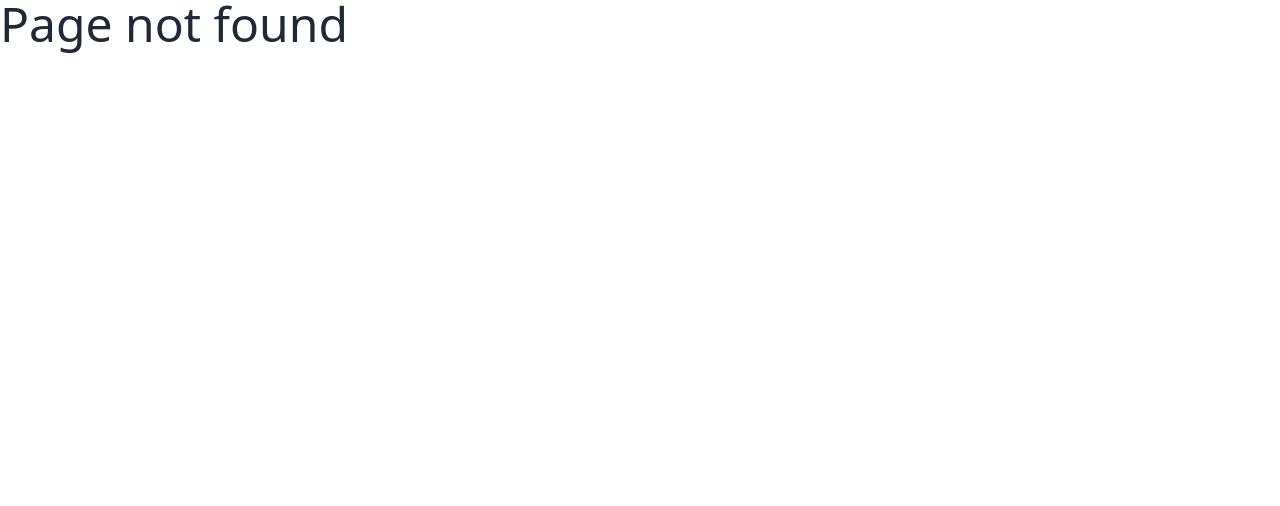
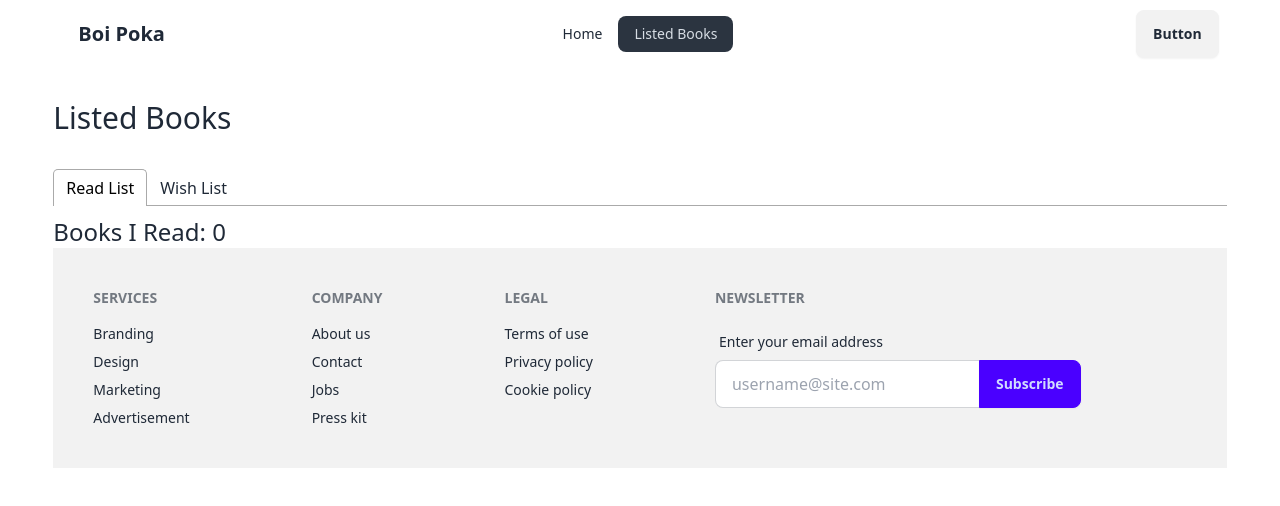
Before and after one commit to rownakabdullahomi/React-Boi-Poka, a React (Vite) app: page /listedBooks in a window 1280 px wide. Before the commit this address had no page. Shown: the top 506 px of the page. Built offline with nearby package versions, Linux system fonts and the light colour scheme.

Commit message:
read list done using local storage

```diff
--- a/package.json
+++ b/package.json
@@ -15,6 +15,7 @@
     "react": "^18.3.1",
     "react-dom": "^18.3.1",
     "react-router-dom": "^6.27.0",
+    "react-tabs": "^6.0.2",
     "sort-by": "^1.2.0"
   },
   "devDependencies": {
--- a/src/components/BookDetail/BookDetail.jsx
+++ b/src/components/BookDetail/BookDetail.jsx
@@ -1,6 +1,6 @@
 import React from "react";
 import { useLoaderData, useParams } from "react-router-dom";
-import { addToStoredReadList } from "../../utility/addToDb";
+import { addToStoredReadList, addToStoredWishList } from "../../utility/addToDb";
 
 const BookDetail = () => {
   const data = useLoaderData();
@@ -14,19 +14,27 @@ const BookDetail = () => {
   const handleMarkAsRead = (id) => {
     addToStoredReadList(id);
   };
+  const handleAddToWishList = (id) => {
+    addToStoredWishList(id);
+  };
 
   return (
     <div className="my-12">
-      <h2>details: {bookId}</h2>
+      <h2>details: {currentBookId}</h2>
       <img className="w-36" src={image} alt="" />
       <br />
       <button
-        onClick={() => handleMarkAsRead(bookId)}
+        onClick={() => handleMarkAsRead(currentBookId)}
         className="btn btn-outline btn-accent mr-5"
       >
         Mark asRead
       </button>
-      <button className="btn btn-accent">Add to Wish List</button>
+      <button
+        onClick={() => handleAddToWishList(currentBookId)}
+        className="btn btn-accent"
+      >
+        Add to Wish List
+      </button>
     </div>
   );
 };
--- /dev/null
+++ b/src/components/ListedBooks/ListedBooks.jsx
@@ -0,0 +1,50 @@
+import React, { useEffect, useState } from "react";
+import { useLoaderData } from "react-router-dom";
+
+import { Tab, Tabs, TabList, TabPanel } from "react-tabs";
+import "react-tabs/style/react-tabs.css";
+import { getStoredReadList } from "../../utility/addToDb";
+import Book from "../Book/Book";
+
+const ListedBooks = () => {
+    const allBooks = useLoaderData();
+    const [readList, setReadList] = useState([]);
+
+
+
+  useEffect(() => {
+    const storedReadList = getStoredReadList();
+
+    const storedReadListInt = storedReadList.map(id => parseInt(id));
+
+    const readBookList = allBooks.filter(book => storedReadListInt.includes(book.bookId));
+
+    setReadList(readBookList);
+  }, []);
+
+  return (
+    <div>
+      <h3 className="text-3xl my-8">Listed Books</h3>
+      <Tabs>
+        <TabList>
+          <Tab>Read List</Tab>
+          <Tab>Wish List</Tab>
+        </TabList>
+
+        <TabPanel>
+          <h2 className="text-2xl">Books I Read: {readList.length}</h2>
+        </TabPanel>
+
+        {
+            readList.map(book => <Book key={book.bookId} book={book}></Book>)
+        }
+
+        <TabPanel>
+          <h2 className="text-2xl">My Wish List</h2>
+        </TabPanel>
+      </Tabs>
+    </div>
+  );
+};
+
+export default ListedBooks;
--- a/src/components/NavBar/Navbar.jsx
+++ b/src/components/NavBar/Navbar.jsx
@@ -7,7 +7,7 @@ const Navbar = () => {
         <NavLink to={`/`}>Home</NavLink>
       </li>
       <li>
-        <a>Item 3</a>
+        <NavLink to="/listedBooks">Listed Books</NavLink>
       </li>
     </>
   );
--- a/src/main.jsx
+++ b/src/main.jsx
@@ -10,6 +10,7 @@ import ErrorPage from './components/ErrorPage/ErrorPage';
 import Home from './components/Home/Home';
 import Dashboard from './components/Dashboard/Dashboard';
 import BookDetail from './components/BookDetail/BookDetail';
+import ListedBooks from './components/ListedBooks/ListedBooks';
 
 const router = createBrowserRouter([
   {
@@ -24,7 +25,12 @@ const router = createBrowserRouter([
       {
         path: "books/:bookId",
         element: <BookDetail></BookDetail>,
-        loader: () => fetch("./booksData.json")
+        loader: () => fetch("/booksData.json")
+      },
+      {
+        path: "/listedBooks",
+        element: <ListedBooks></ListedBooks>,
+        loader: () => fetch("/booksData.json")
       },
       {
         path: "dashboard",
--- a/src/utility/addToDb.js
+++ b/src/utility/addToDb.js
@@ -1,5 +1,15 @@
 const getStoredReadList = () => {
     const storedListStr = localStorage.getItem("read-list");
+    if (storedListStr) {
+        const storedList = JSON.parse(storedListStr);
+        return storedList;
+    }
+    else {
+        return [];
+    }
+}
+const getStoredWishList = () => {
+    const storedListStr = localStorage.getItem("wish-list");
     if (storedListStr) {
         const storedList = JSON.parse(storedListStr);
         return storedList;
@@ -20,5 +30,16 @@ const addToStoredReadList = (id) => {
         localStorage.setItem("read-list", storedListStr);
     }
 }
+const addToStoredWishList = (id) => {
+    const storedList = getStoredWishList();
+    if (storedList.includes(id)) {
 
-export {addToStoredReadList}
+    }
+    else {
+        storedList.push(id);
+        const storedListStr = JSON.stringify(storedList);
+        localStorage.setItem("wish-list", storedListStr);
+    }
+}
+
+export {addToStoredReadList, addToStoredWishList, getStoredReadList, getStoredWishList}
```
Also changed, not shown: 1 other file (tests, documents, lock files or other folders).
